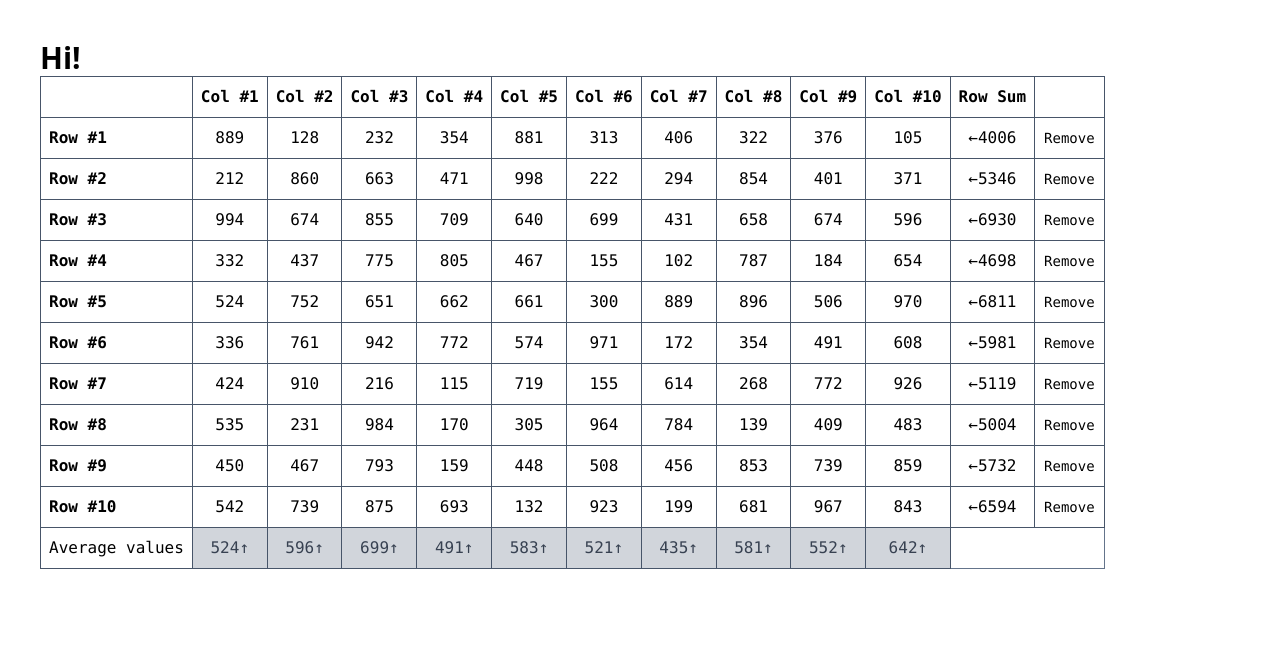
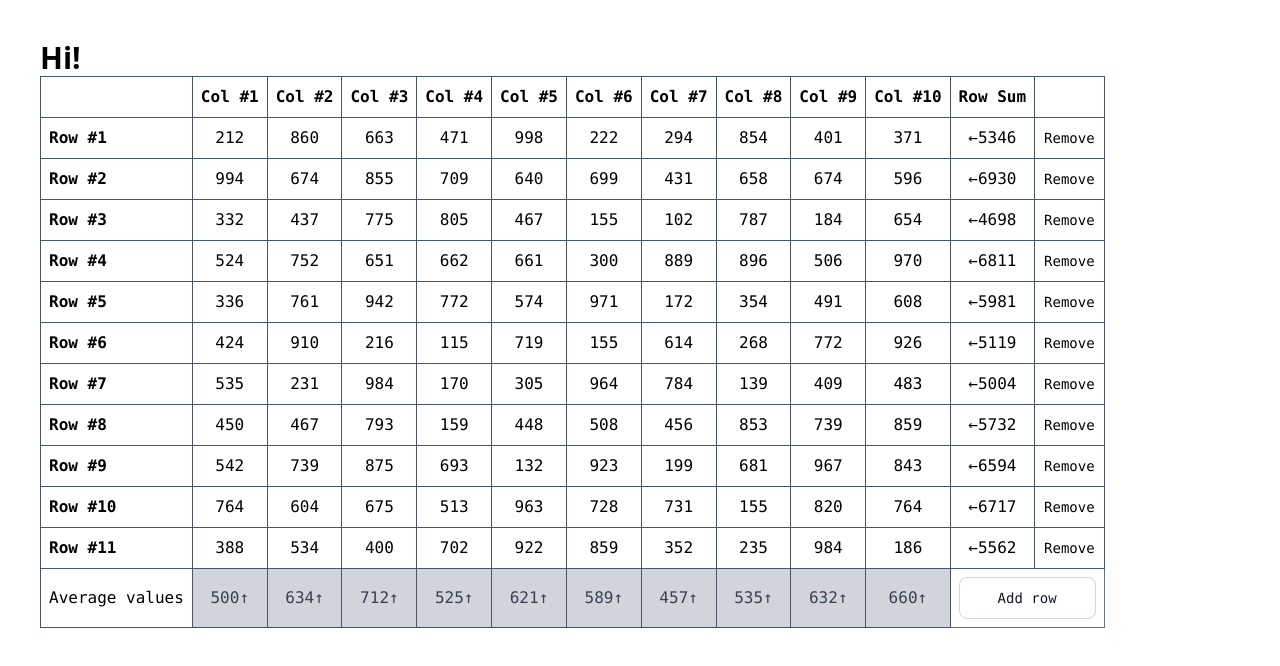
Before and after one commit to FFEDSerj/react-ts-tailwind-table, a React (Vite) app: page / in a window 1280 px wide. Shown: the top 666 px of the page. Built offline with nearby package versions, Linux system fonts and the light colour scheme.

Commit message:
add row functionality implemented

```diff
--- a/src/components/TableBody.tsx
+++ b/src/components/TableBody.tsx
@@ -5,18 +5,18 @@ import { AverageValue } from "./AverageValue";
 import { TableRow } from "./TableRow";
 
 export const TableBody = () => {
-  const { cells, colsNumber, rowsNumber } = useTableData();
-  const numberRowArray = generatedNumberArray(rowsNumber);
-  const numberColArray = generatedNumberArray(colsNumber);
+  const { cells, colNumber, rowNumber, addRow } = useTableData();
+  const numberRowArray = generatedNumberArray(rowNumber);
+  const numberColArray = generatedNumberArray(colNumber);
 
-  const colAverageValues = calcColsAverageValue(colsNumber, rowsNumber, cells);
+  const colAverageValues = calcColsAverageValue(colNumber, rowNumber, cells);
 
   return (
     <tbody>
       {numberRowArray.map((rowNumber, index) => {
         const slicedItems = cells.slice(
-          colsNumber * index,
-          colsNumber * rowNumber
+          colNumber * index,
+          colNumber * rowNumber
         );
         return (
           <TableRow
@@ -33,6 +33,15 @@ export const TableBody = () => {
         {numberColArray.map((val, i) => (
           <AverageValue key={val} value={colAverageValues[i]} />
         ))}
+        <td colSpan={2} className="p-2">
+          <button
+            className="text-gray-900 transition-colors bg-white border border-gray-300 focus:outline-none hover:bg-gray-100 focus:ring-4 focus:ring-gray-200 font-medium rounded-lg text-sm px-5 py-2.5 h-full w-full"
+            type="button"
+            onClick={addRow}
+          >
+            Add row
+          </button>
+        </td>
       </tr>
     </tbody>
   );
--- a/src/components/TableHeader.tsx
+++ b/src/components/TableHeader.tsx
@@ -2,7 +2,7 @@ import { useTableData } from "../context/TableContext";
 import { generatedNumberArray } from "../utils/generateNumberArray";
 
 export const TableHeader = () => {
-  const { colsNumber } = useTableData();
+  const { colNumber: colsNumber } = useTableData();
   const numArray = generatedNumberArray(colsNumber);
   return (
     <thead>
--- a/src/context/TableContext.tsx
+++ b/src/context/TableContext.tsx
@@ -4,24 +4,26 @@ import { generateCellsArray } from "../utils/generateCellsArray";
 
 interface ITableContext {
   cells: Cell[];
-  rowsNumber: number;
-  colsNumber: number;
+  rowNumber: number;
+  colNumber: number;
   incrementCellAmountByOne: (id: Cell["id"]) => void;
   removeRow: (id: number) => void;
+  addRow: () => void;
 }
 
 const initialData: ITableContext = {
   cells: [],
-  rowsNumber: 0,
-  colsNumber: 0,
+  rowNumber: 0,
+  colNumber: 0,
   incrementCellAmountByOne: (id) => {},
   removeRow: (id) => {},
+  addRow: () => null,
 };
 
 const TableContext = createContext<ITableContext>(initialData);
 
 export const TableContextProvider = ({ children }: { children: ReactNode }) => {
-  const [rowNumber, setRowNumber] = useState(10);
+  const [rowNumber, setRowNumber] = useState(11);
   const [colNumber, setColNumber] = useState(10);
 
   const [cells, setCells] = useState<Cell[]>(
@@ -40,6 +42,14 @@ export const TableContextProvider = ({ children }: { children: ReactNode }) => {
     setRowNumber(rowNumber - 1);
   };
 
+  const addRow = () => {
+    const lastCellId = (cells.at(-1)?.id ?? 0) + 1;
+    setCells((prev) =>
+      prev.concat(...generateCellsArray(colNumber, lastCellId))
+    );
+    setRowNumber(rowNumber + 1);
+  };
+
   const incrementCellAmountByOne = (id: Cell["id"]) => {
     const cellsCopy = cells.slice().map((cell) => {
       if (cell.id === id) {
@@ -56,10 +66,11 @@ export const TableContextProvider = ({ children }: { children: ReactNode }) => {
 
   const value = {
     cells,
-    rowsNumber: rowNumber,
-    colsNumber: colNumber,
+    rowNumber,
+    colNumber,
     incrementCellAmountByOne,
     removeRow,
+    addRow,
   };
 
   return (
--- a/src/utils/generateCellsArray.ts
+++ b/src/utils/generateCellsArray.ts
@@ -1,9 +1,9 @@
 import type { Cell } from "./../types";
 import { randomNumber } from "./randomNumber";
 
-export const generateCellsArray = (length: number): Cell[] => {
+export const generateCellsArray = (length: number, startId: number = 1): Cell[] => {
   return Array.from({ length }, (_, i) => ({
-    id: i + 1,
+    id: i + startId,
     amount: randomNumber(),
   }));
 };
```
